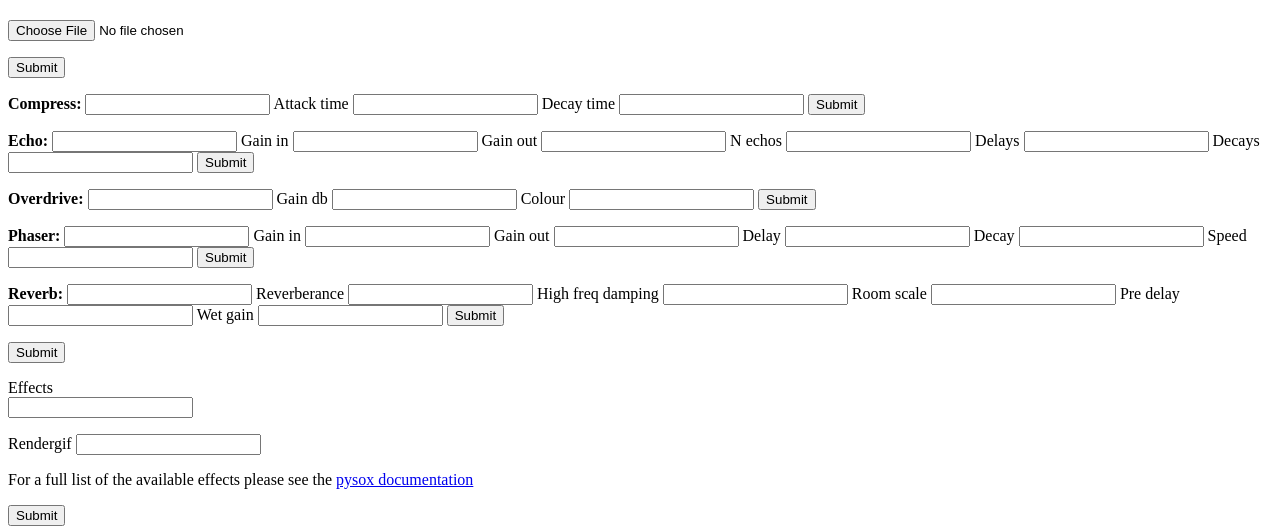
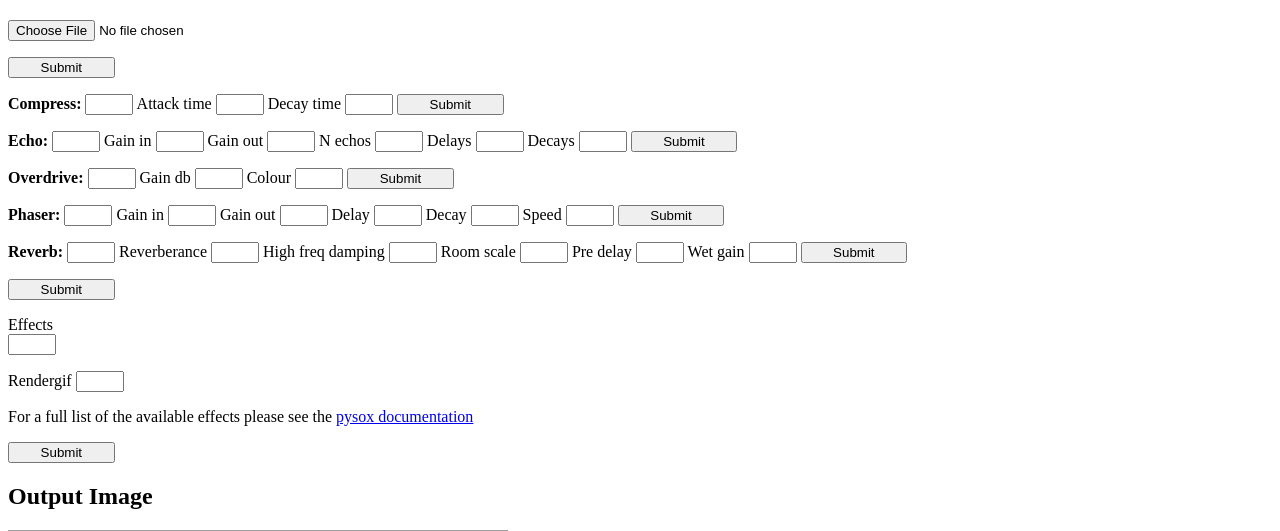
Before and after one commit to matthewh806/killing_me_softly_with_his_dsp, a Python web app: template code/experiments/image_manipulation/app/templates/index.html in a window 1280 px wide. Shown: the part 576-1107 px from the top of the page. Run offline with Jinja, Linux system fonts and the light colour scheme; the template is opened without the code that fills it: most values are stand-ins (such as "Sample title", 1, 10 or a date in 2020); form fields are guessed from the names that the template uses; grey boxes are pictures that could not be loaded.

Commit message:
Experiments::image_manipulation: use stylesheet to reduce input field size

```diff
--- /dev/null
+++ b/code/experiments/image_manipulation/app/static/css/style.css
@@ -0,0 +1,11 @@
+input[type=text] {
+    width: 3em;
+}
+
+input[type=number] {
+    width: 3em;
+}
+
+input[type=submit] {
+    width: 8em;
+}
--- a/code/experiments/image_manipulation/app/templates/index.html
+++ b/code/experiments/image_manipulation/app/templates/index.html
@@ -1,4 +1,5 @@
 <!DOCTYPE html>
+<link rel="stylesheet" href="{{ url_for('static', filename='css/style.css') }}">
 <html>
     <head>
         <title>SoxMosh webapp</title>
```
